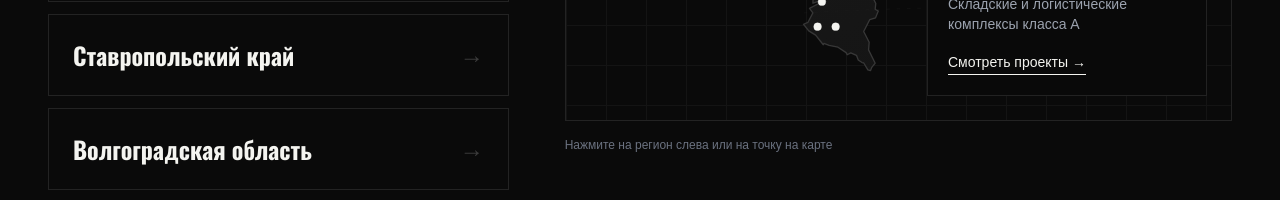
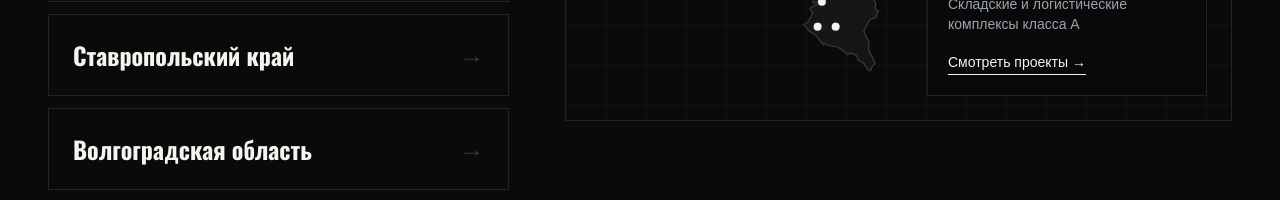
Before and after one commit to Pugmeister/ed-grupp, a React (Vite) app: page / in a window 1280 px wide. Shown: the part 7600-7800 px from the top of the page. Built offline with nearby package versions, Linux system fonts and the light colour scheme; a web font is replaced by a local one.

Commit message:
Убрал тупую подпись

```diff
--- a/src/components/Geography/Geography.jsx
+++ b/src/components/Geography/Geography.jsx
@@ -226,10 +226,6 @@ export default function Geography() {
                 </div>
               )}
             </div>
-
-            <p className="mt-4 text-xs text-gray-500 text-center sm:text-left">
-              Нажмите на регион слева или на точку на карте
-            </p>
           </div>
         </div>
       </div>
```
